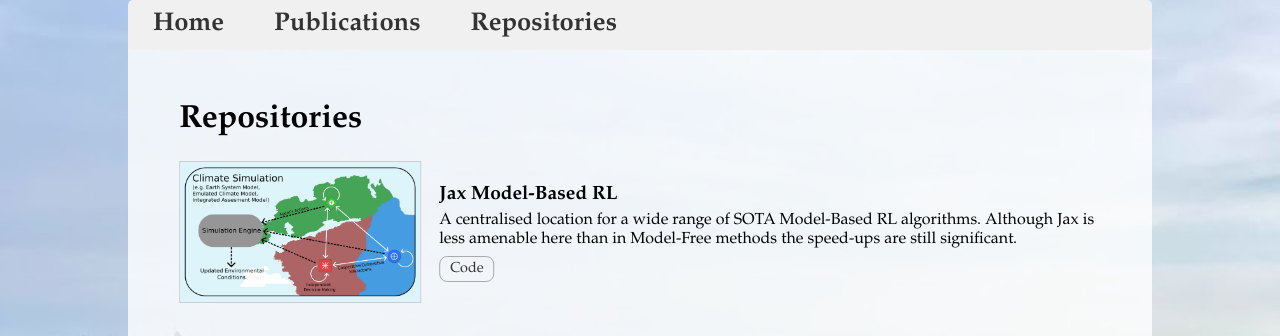
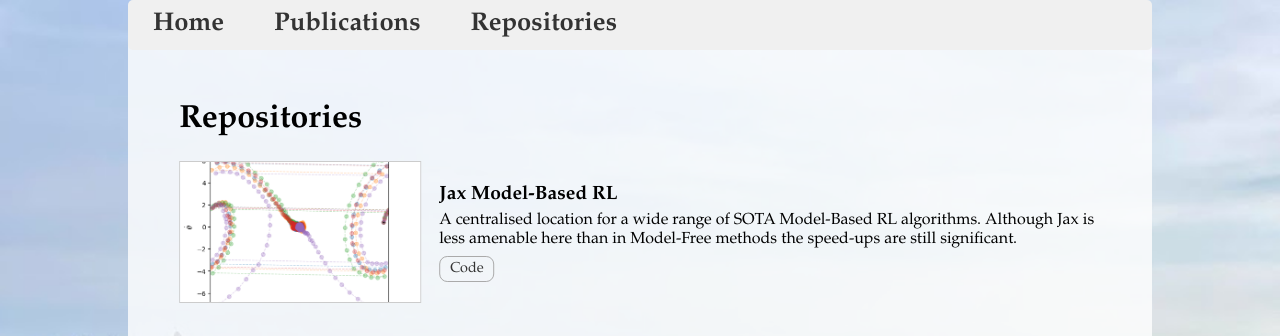
Before and after one commit to JamesRudd-Jones/JamesRudd-Jones.github.io, a React (Create React App) app: page /packages in a window 1280 px wide. Shown: the top 336 px of the page. Built offline with nearby package versions, Linux system fonts and the light colour scheme; grey boxes are pictures that could not be loaded.

Commit message:
new image adding

```diff
--- a/src/assets/packages/packageData.js
+++ b/src/assets/packages/packageData.js
@@ -6,7 +6,7 @@ export const allPackages = [
           abstract: "A centralised location for a wide range of SOTA Model-Based RL algorithms. Although Jax is less amenable here than in Model-Free methods \
           the speed-ups are still significant. ",
           codeLink: "https://github.com/JamesRudd-Jones/JaxModel-BasedRL",
-          image: require('../images/aamas_paper_image.png'),
+          image: require('../images/pendulum_env.png'),
         },
         {
           id: '3',
```
Also changed, not shown: src/assets/images/pendulum_env.png (added).
